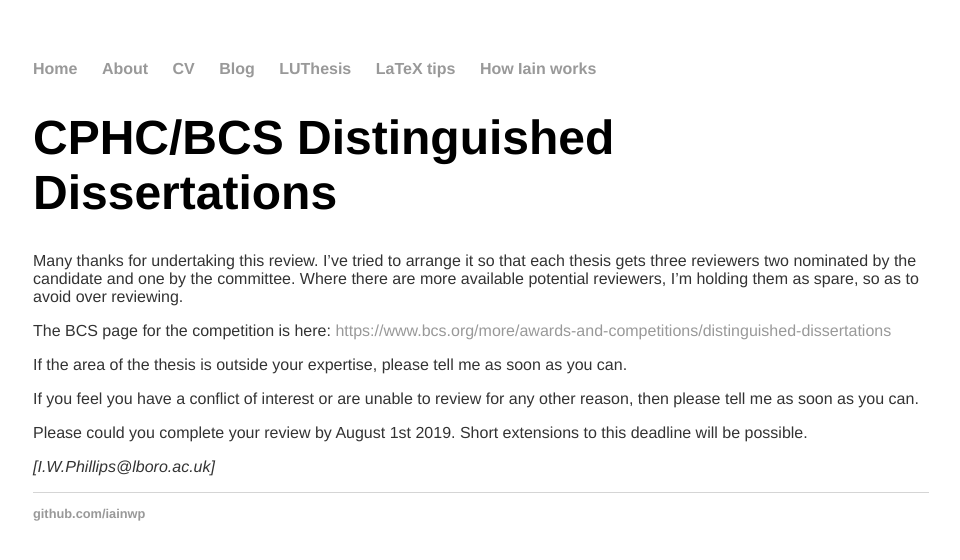
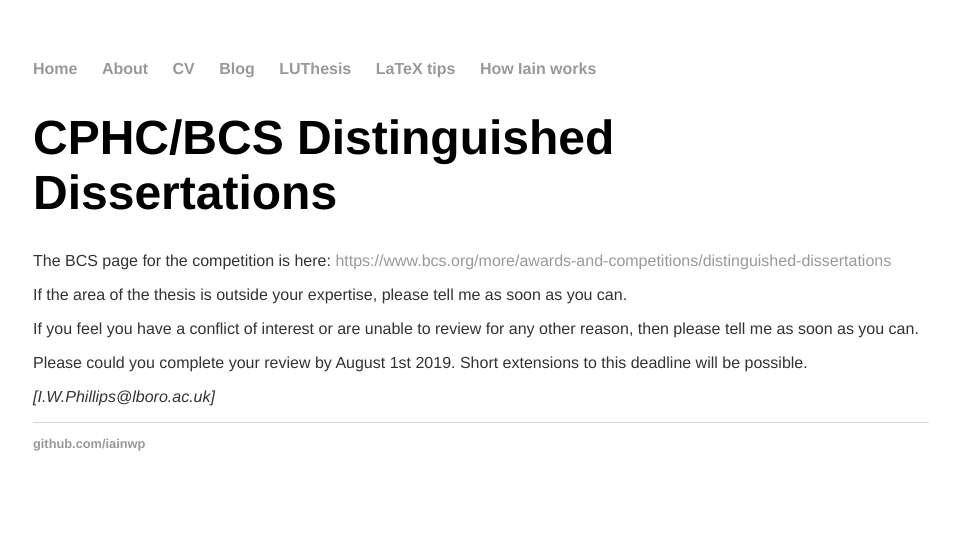
Before and after one commit to iainwp/iainwp.github.io, a Jekyll site: the page built from disdis/index.md, in a window 1280 px wide. Shown: the top 560 px of the page, without its empty margins (159-1119 px from the left). Built offline with Jekyll 4.4.1, drawn with Linux system fonts in a browser that asks for light colours.

Commit message:
update disdis

```diff
--- a/disdis/index.md
+++ b/disdis/index.md
@@ -5,11 +5,6 @@ layout: default
 
 CPHC/BCS Distinguished Dissertations
 ====================================
-
-Many thanks for undertaking this review. I've tried to arrange it so
-that each thesis gets three reviewers two nominated by the candidate and
-one by the committee. Where there are more available potential
-reviewers, I'm holding them as spare, so as to avoid over reviewing.
 
 The BCS page for the competition is here:
 <https://www.bcs.org/more/awards-and-competitions/distinguished-dissertations>
```
